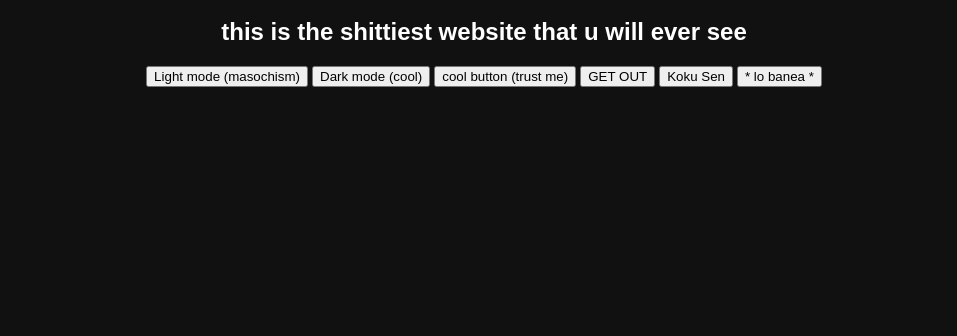
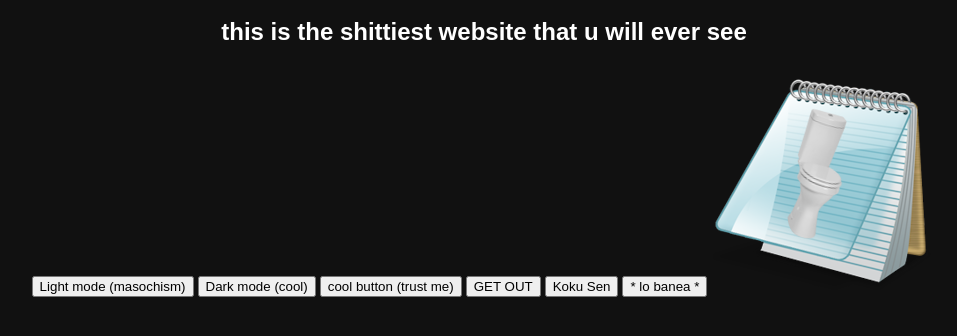
Before and after one commit to 3BCrecker/Random-website-that-i-made-in-my-free-time, a plain HTML site: page index.html in a window 1280 px wide. Shown: the part 48-384 px from the top of the page, without its empty margins (156-1113 px from the left). Drawn offline with Linux system fonts and the light colour scheme.

Commit message:
Add files via upload

```diff
--- a/index.html
+++ b/index.html
@@ -88,6 +88,9 @@
                 <button type="button" style="text-align: center;" onclick="playgetout()" >GET OUT</button>
                 <button type="button" style="text-align: center;" onclick="blackflashsound()" >Koku Sen</button>
                 <button type="button" style="text-align: center;" onclick="lobanea()" >* lo banea *</button>
+                <a href="/apps/toilet-files-reader-writter.exe" download>
+                    <img src="/images/icontfow.png" alt="/images/icontfow.png">
+                </a>
             </div>
         </body>
     </head>
```
Also changed, not shown: images/icontfow.png (added), 1 other file.
